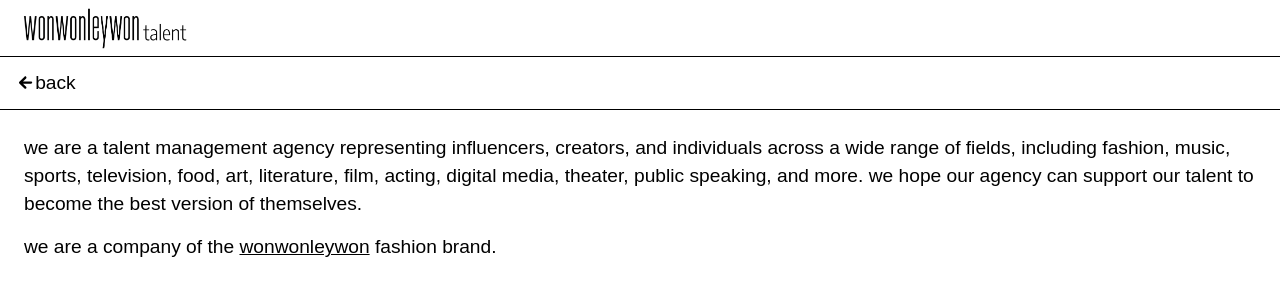
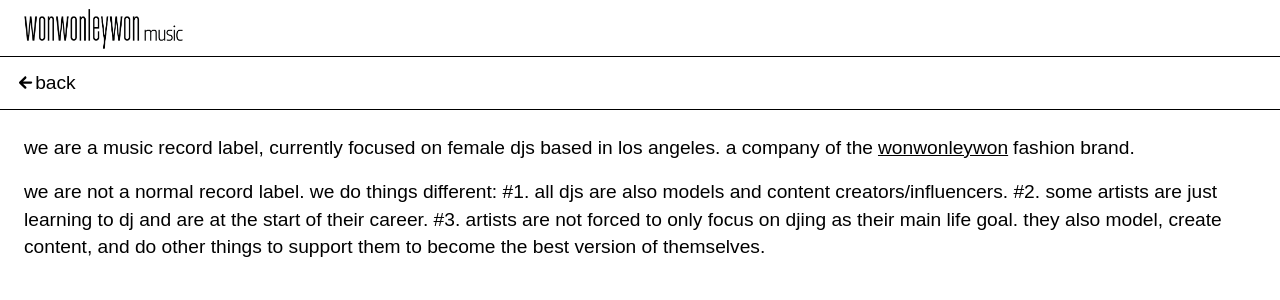
Before and after one commit to jp-sanshtech/wonwonmusic-frontend, a React (Vite) app: page /aboutus in a window 1280 px wide. Shown: the top 300 px of the page. Built offline with nearby package versions, Linux system fonts and the light colour scheme; a web font is replaced by a local one.

Commit message:
Initial commit

```diff
--- a/index.html
+++ b/index.html
@@ -8,19 +8,19 @@
 <meta name="apple-mobile-web-app-status-bar-style" content="black-translucent" />
 
     <!-- ✅ Page Title -->
-    <title>wonwonleywontalent</title>
+    <title>wonwonleywonmusic</title>
 
     <!-- ✅ Favicon / White Circle Logo -->
     <link rel="icon" type="image/png" href="/white.jpg" sizes="32x32" />
     <link rel="apple-touch-icon" href="/white.jpg" />
 
     <!-- ✅ SEO Meta Tags -->
-    <meta name="description" content="Talent management agency" />
+    <meta name="description" content="a music record label" />
     <meta name="robots" content="index, follow" />
-    <meta property="og:title" content="wonwonleywontalent" />
-    <meta property="og:description" content="Talent management agency" />
-    <meta property="og:image" content="https://wonwonleywontalent.com/favicon.png" />
-    <meta property="og:url" content="https://wonwonleywontalent.com" />
+    <meta property="og:title" content="wonwonleywonmusic" />
+    <meta property="og:description" content="a music record label" />
+    <meta property="og:image" content="https://wonwonleywonmusic.com/favicon.png" />
+    <meta property="og:url" content="https://wonwonleymusic.com" />
     <meta name="twitter:card" content="summary_large_image" />
 
     <!-- ✅ Fonts -->
--- a/src/App.jsx
+++ b/src/App.jsx
@@ -23,7 +23,7 @@
       <Route path="/" element={<Home />} />
       <Route path="/aboutus" element={<Aboutus />} />
       <Route path="/contactus" element={<Contactus />} />
-      <Route path="/talent" element={<Artists />} />
+      <Route path="/artists" element={<Artists />} />
       <Route path="/adminlogin" element={<LoginPage />} />
       <Route path="/admin-panel" element={<AdminPanel />} />
     </Routes>
--- a/src/components/main/Head.jsx
+++ b/src/components/main/Head.jsx
@@ -1,7 +1,7 @@
 import React from 'react';
 import { Link } from 'react-router-dom';
 import classes from "../../components/css/Head.module.css";
-import logo from "../../assets/Logo.png"; // Adjust the path as necessary
+import logo from "../../assets/musiclogo.png"; // Adjust the path as necessary
 
 const Head = () => {
   return (
@@ -9,7 +9,7 @@
       <Link to="/">
         <img
           src={logo}
-          style={{ marginLeft:"2px" }} // Adjust the size as necessary
+          // style={{ marginLeft:"2px" }} // Adjust the size as necessary
           alt="Logo"
           className={classes.logo}
         />
--- a/src/pages/Aboutus.jsx
+++ b/src/pages/Aboutus.jsx
@@ -1,6 +1,6 @@
 import React from 'react';
-import classes from "../../src/components/css/Home.module.css";
-import Line from "../components/main/Line.jsx";
+import classes from "../components/css/Home.module.css";
+import Line from '../components/main/Line.jsx';
 import BackButton from '../components/main/BackButton.jsx';
 
 const Aboutus = () => {
@@ -13,19 +13,24 @@
         style={{ flexDirection: 'column', alignItems: 'flex-start', padding: '1rem' }}
       >
         <p>
-          we are a talent management agency representing influencers, creators, and individuals across a wide range of fields, including fashion, music, sports, television, food, art, literature, film, acting, digital media, theater, public speaking, and more. we hope our agency can support our talent to become the best version of themselves.
-        </p>
-        <p style={{ margin: 0 }}>
-          we are a company of the{" "}
+          We are a music record label, currently focused on female DJs based in Los Angeles.
+          A company of the
           <a
             href="https://www.wonwonleywon.com"
             target="_blank"
             rel="noopener noreferrer"
-            style={{ color: "black", textDecoration: "underline" }}
+            style={{ color: "black", textDecoration: "underline", padding: "5px" }}
           >
             wonwonleywon
           </a>
-          {" "}fashion brand.
+          fashion brand.
+        </p>
+        <p style={{ margin: 0 }}>
+          We are not a normal record label. We do things different:
+          #1. All DJs are also models and content creators/influencers.
+          #2. Some artists are just learning to DJ and are at the start of their career.
+          #3. Artists are not forced to only focus on DJing as their main life goal.
+          They also model, create content, and do other things to support them to become the best version of themselves.
         </p>
       </Line>
     </div>
--- a/src/pages/Contactus.jsx
+++ b/src/pages/Contactus.jsx
@@ -14,13 +14,13 @@
             className={classes.contactText}
             style={{ marginTop: "28px", lineHeight: "1.47", padding: "0 1px" }} // Adjust lineHeight and padding for better spacing
           >
-           to become one of our talents, work with us, hire our talents, or for any other questions, email us at{' '}
+           to work with us or for any other questions, email us at{' '}
             <a
-              href="mailto:support@wonwonleywontalent.com"
+              href="mailto:support@wonwonleywonmusic.com"
               className={classes.emailLink}
               style={{ color: "black", marginTop: "25px" }}
             >
-              support@wonwonleywontalent.com
+              support@wonwonleywonmusic.com
             </a>
           </p>
         </div>
--- a/src/pages/Home.jsx
+++ b/src/pages/Home.jsx
@@ -13,14 +13,14 @@
       </Line>
 
       <Line type="bottom-line">
-        <NavLink to="/talent/" className={classes.navLink}>
-          talent
+        <NavLink to="/artists/" className={classes.navLink}>
+          artists
         </NavLink>
       </Line>
 
       <Line type="bottom-line">
         <a
-          href="https://www.instagram.com/wonwonleywontalent"
+          href="https://www.instagram.com/wonwonleywonmusic/"
           target="_blank"
           rel="noopener noreferrer"
           className={classes.navLink}
@@ -30,7 +30,7 @@
         </a>
       </Line>
 
-      {/* <Line type="bottom-line">
+      <Line type="bottom-line">
         <a
           href="https://www.tiktok.com/@wonwonleywonmusic?_t=ZT-8t4cCGNhE3a&_r=1"
           target="_blank"
@@ -52,7 +52,7 @@
         >
           youtube
         </a>
-      </Line> */}
+      </Line>
 
       <Line type="bottom-line">
         <NavLink to="/contactus/" className={classes.navLink}>
```
